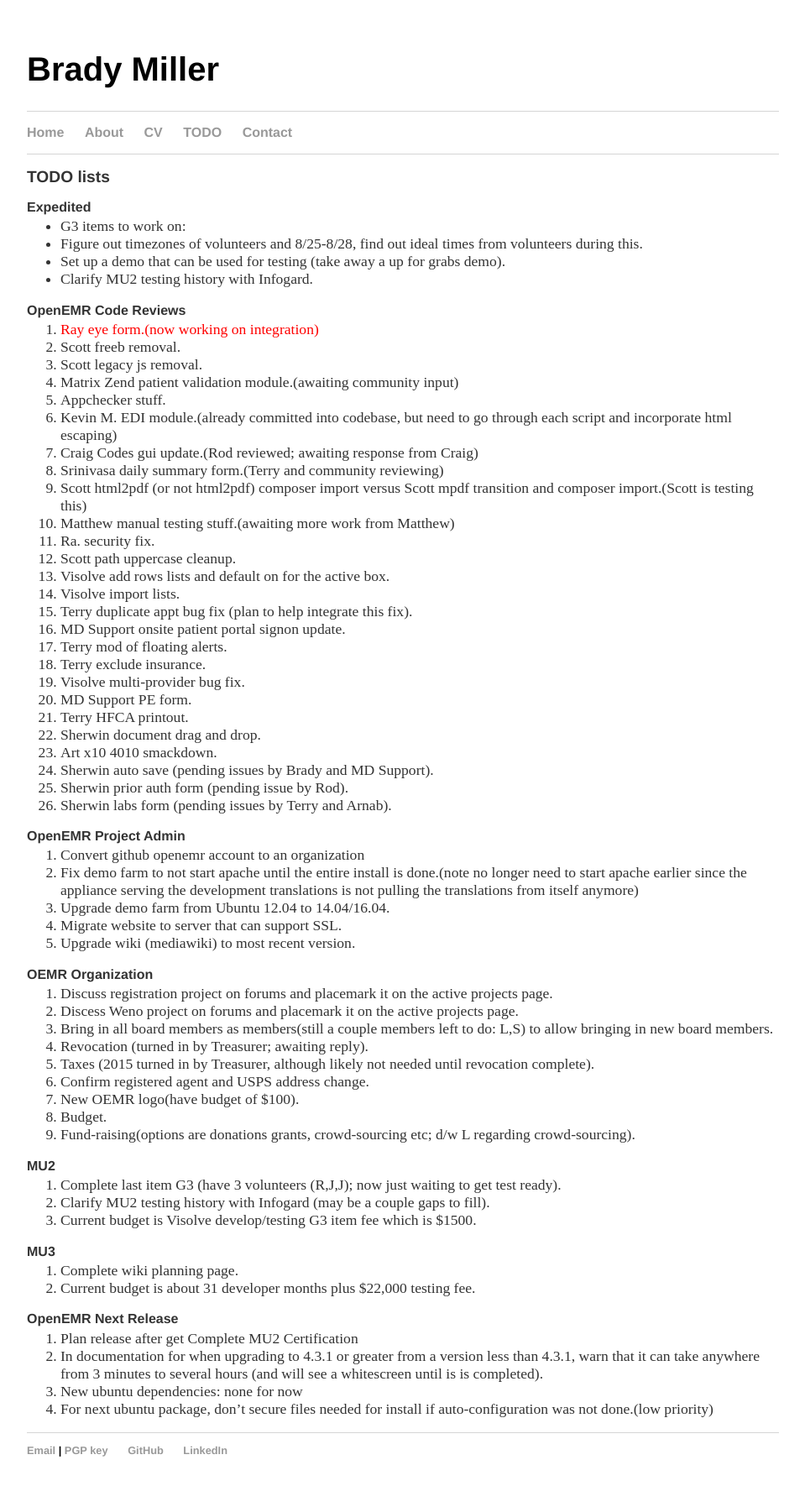
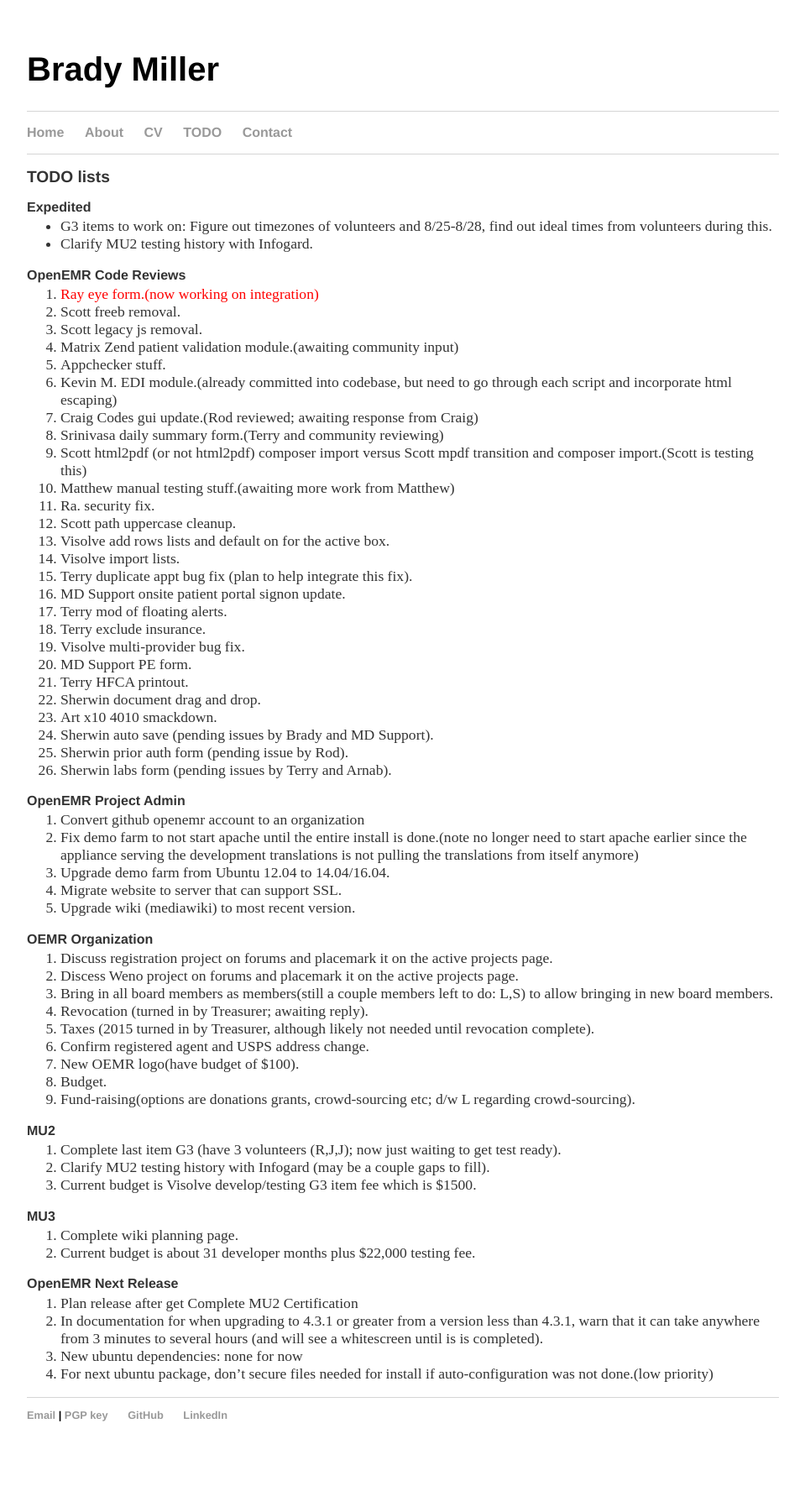
Before and after one commit to bradymiller/bradymiller.github.io, a Jekyll site: the page built from todo/index.md, in a window 1280 px wide. Shown: the whole page at 84% size, without its empty margins (160-1119 px from the left). Built offline with Jekyll 4.4.1, drawn with Linux system fonts in a browser that asks for light colours; after the commit the page ends 1753 px from its top, so only the background shows below that.

Commit message:
Update todo list

```diff
--- a/todo/index.md
+++ b/todo/index.md
@@ -4,9 +4,7 @@
 ## TODO lists
 
 ### Expedited
-* G3 items to work on:
-* Figure out timezones of volunteers and 8/25-8/28, find out ideal times from volunteers during this.
-* Set up a demo that can be used for testing (take away a up for grabs demo).
+* G3 items to work on: Figure out timezones of volunteers and 8/25-8/28, find out ideal times from volunteers during this.
 * Clarify MU2 testing history with Infogard.
 
 ### OpenEMR Code Reviews
```
